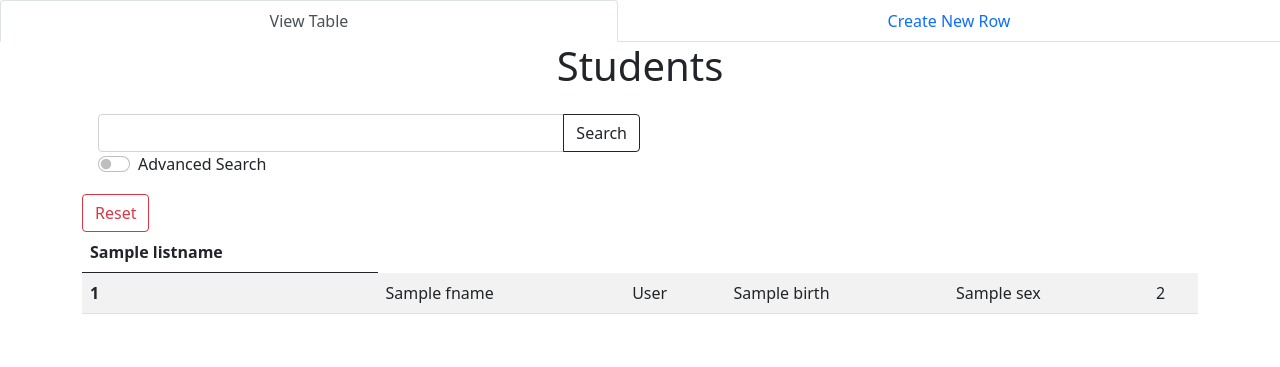
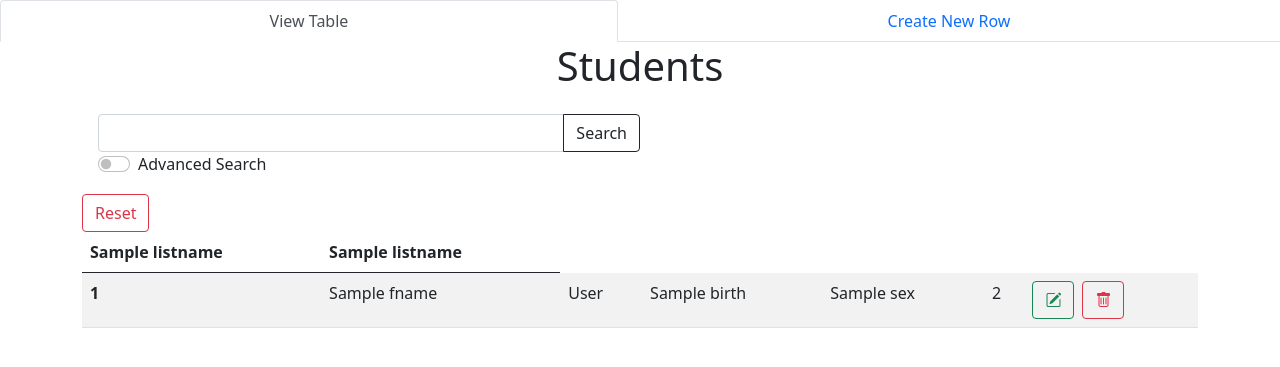
Before and after one commit to aetherxt/mysql-table, a Flask app: template templates/main.html in a window 1280 px wide. Shown: the top 367 px of the page. Run offline with Flask 2, Linux system fonts and the light colour scheme; the template is opened without the code that fills it: most values are stand-ins (such as "Sample title", 1, 10 or a date in 2020).

Commit message:
submit success toggle and edit/delete button

```diff
--- a/app.py
+++ b/app.py
@@ -56,8 +56,9 @@ def home():
 @app.route("/create")
 def create():
     global submitsuccess
+    success = submitsuccess
     submitsuccess = False
-    return render_template("create.html", success=request.args.get('success'))
+    return render_template("create.html", success=success)
 
 @app.route("/search", methods=["POST"])
 def search():
@@ -79,7 +80,15 @@ def reset():
     birth = request.form["birth"]
     sex = request.form["sex"]
     print(fname, lname, birth, sex)
-    return redirect(url_for("create", success=submitsuccess))
+    return redirect(url_for("create"))
+
+@app.route("/edit", methods=["POST"])
+def edit():
+    return redirect(url_for("home"))
+
+@app.route("/delete", methods=["POST"])
+def delete():
+    return redirect(url_for("home"))
 
 @app.route("/reset")
 def resetdata():
--- a/templates/create.html
+++ b/templates/create.html
@@ -3,7 +3,7 @@
 {% block head %}
 <link rel="stylesheet" href="{{ url_for('static', filename='css/create.css') }}">
 <script type="text/javascript">
-    var success = {{success}}
+    var success = {{success|tojson}}
 </script>
 <script src="{{ url_for('static', filename='js/create.js') }}"></script>
 {% endblock %}
--- a/templates/main.html
+++ b/templates/main.html
@@ -22,7 +22,7 @@
     <form class="p-3" action="/search" method="POST">
         <div class="input-group">
             <input type="text" class="form-control" name="search">
-                <button class="btn btn-outline-dark" type="submit" >Search</button>
+            <button class="btn btn-outline-dark" type="submit">Search</button>
         </div>
         <div class="form-check form-switch">
             <input class="form-check-input" type="checkbox" id="flexSwitchCheck">
@@ -35,7 +35,7 @@
     <table class="table table-striped">
         <thead>
             <tr>
-                    {% for x in range(listname|length) %}
+                {% for x in range(listname|length + 1) %}
                 <th scope="col">{{listname[x]}}</th>
                 {% endfor %}
             </tr>
@@ -49,6 +49,16 @@
                 <td>{{birth[i]}}</td>
                 <td>{{sex[i]}}</td>
                 <td>{{updated[i]}}</td>
+                <td>
+                    <div class="btn-group" role="group">
+                        <a href="/edit" class="me-1">
+                            <button class="btn btn-outline-success"><i class="bi bi-pencil-square"></i></button>
+                        </a>
+                        <a href="/delete" class="ms-1">
+                            <button class="btn btn-outline-danger"><i class="bi bi-trash"></i></button>
+                        </a>
+                    </div>
+                </td>
             </tr>
             {% endfor %}
         </tbody>
```
Lines whose indentation alone changed are shown as unchanged.
